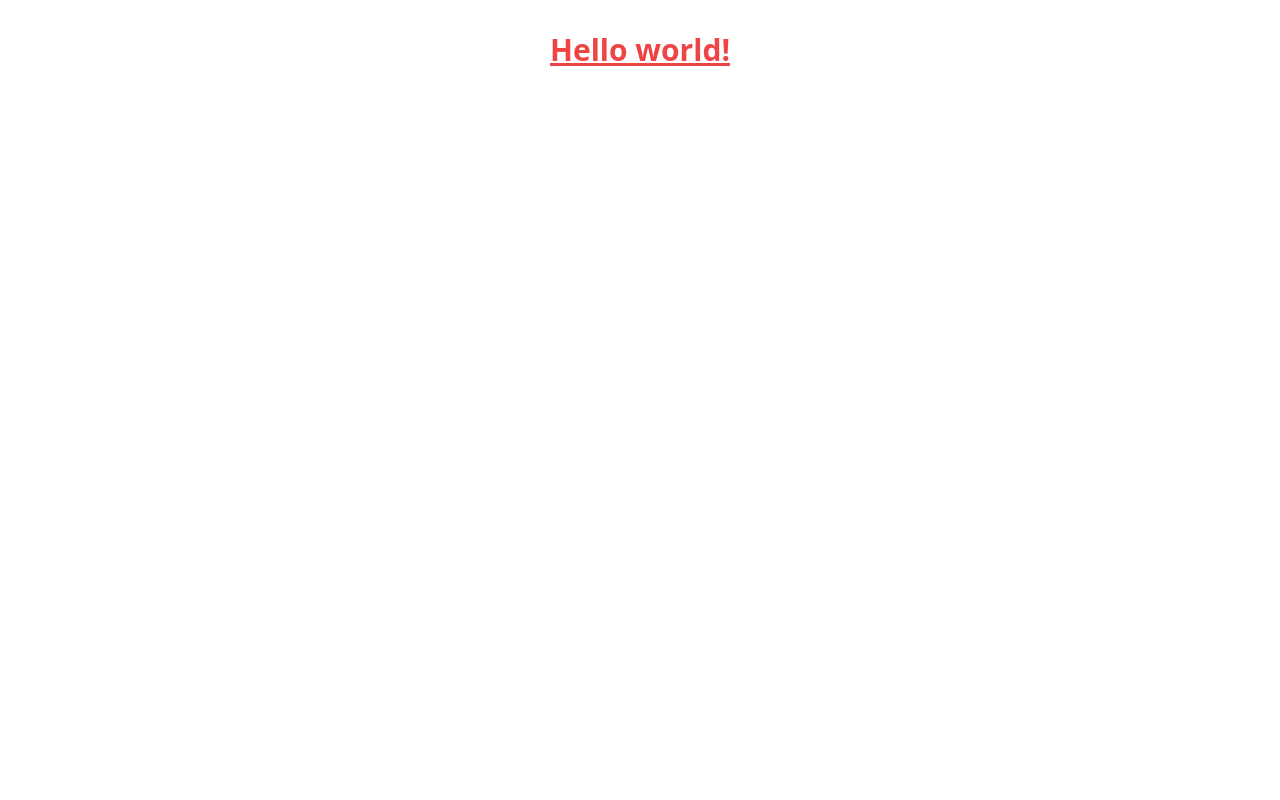
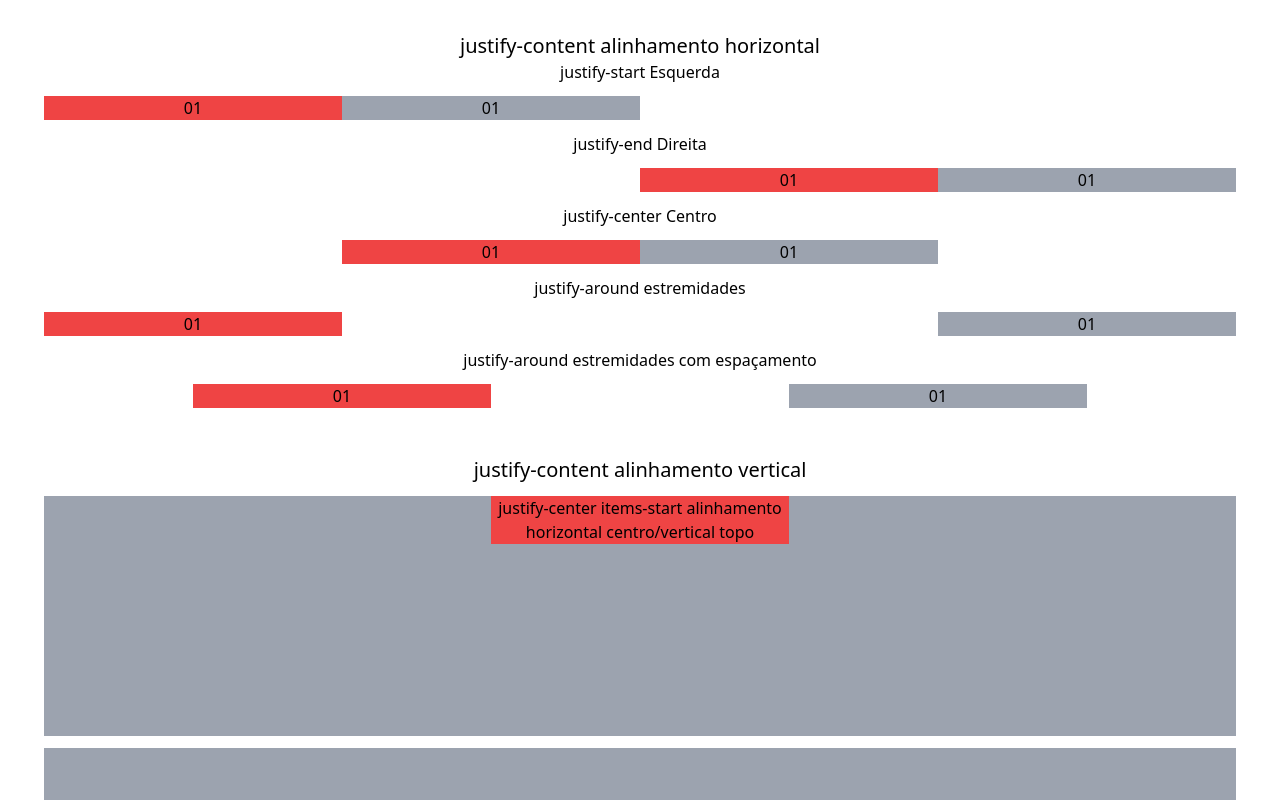
Before and after one commit to taisarantes/BlogPessoalReact, a React (Vite) app: page / in a window 1280 px wide. Shown: the top 800 px of the page. Built offline with nearby package versions, Linux system fonts and the light colour scheme.

Commit message:
flexbox com Tailwind

```diff
--- a/src/App.tsx
+++ b/src/App.tsx
@@ -1,12 +1,11 @@
-import './App.css';
+import './App.css'
+import Home from './paginas/home/Home'
 
 function App() {
   return (
     <>
-    <h1 className="text-3xl font-bold text-red-500 underline text-center">
-      Hello world!
-    </h1>
+    <Home/>
     </>
-);
+)
 }
 export default App
--- a/src/paginas/home/Home.tsx
+++ b/src/paginas/home/Home.tsx
@@ -1,16 +1,54 @@
-import { useState } from 'react';
+import './Home.css'
 
 function Home() {
-  const [loggedIn, setLoggedIn] = useState(false);
+  return (
+    <>
 
-  return (
-    <div>
-      {loggedIn ? (
-        <h1>Bem-vindo de volta!</h1>
-      ) : (
-        <button onClick={() => setLoggedIn(true)}>Entrar</button>
-      )}
-    </div>
-  );
+      <div>
+        <h3 className='text-xl'>justify-content alinhamento horizontal</h3>
+        <h5>justify-start Esquerda</h5>
+        <div className="flex flex-row  justify-start m-3">
+          <div className='basis-1/4 bg-red-500'>01</div>
+          <div className='basis-1/4 bg-gray-400'>01</div>
+        </div>
+        <h5>justify-end Direita</h5>
+        <div className="flex flex-row  justify-end m-3">
+          <div className='basis-1/4 bg-red-500'>01</div>
+          <div className='basis-1/4 bg-gray-400'>01</div>
+        </div>
+        <h5>justify-center Centro</h5>
+        <div className="flex flex-row  justify-center m-3">
+          <div className='basis-1/4 bg-red-500'>01</div>
+          <div className='basis-1/4 bg-gray-400'>01</div>
+        </div>
+        <h5>justify-around estremidades</h5>
+        <div className="flex flex-row  justify-between m-3">
+          <div className='basis-1/4 bg-red-500'>01</div>
+          <div className='basis-1/4 bg-gray-400'>01</div>
+        </div>
+        <h5>justify-around estremidades com espaçamento</h5>
+        <div className="flex flex-row  justify-around m-3">
+          <div className='basis-1/4 bg-red-500'>01</div>
+          <div className='basis-1/4 bg-gray-400'>01</div>
+        </div>
+
+      </div>
+
+      <div className='mt-12'>
+        <h3 className='text-xl'>justify-content alinhamento vertical</h3>
+        <div className='w-auto h-60 bg-gray-400 flex  justify-center items-start m-3'>
+          <div className='basis-1/4 bg-red-500'>justify-center items-start alinhamento horizontal centro/vertical topo</div>
+        </div>
+        <div className='w-auto h-60 bg-gray-400 flex  justify-center items-center m-3'>
+          <div className='basis-1/4 bg-red-500'>justify-center items-start alinhamento horizontal centro/vertical centro</div>
+        </div>
+        <div className='w-auto h-60 bg-gray-400 flex  justify-center items-end m-3'>
+          <div className='basis-1/4 bg-red-500'>justify-center items-start alinhamento horizontal centro/vertical base</div>
+        </div>
+      </div>
+
+    </>
+  )
 }
+
 export default Home
```
